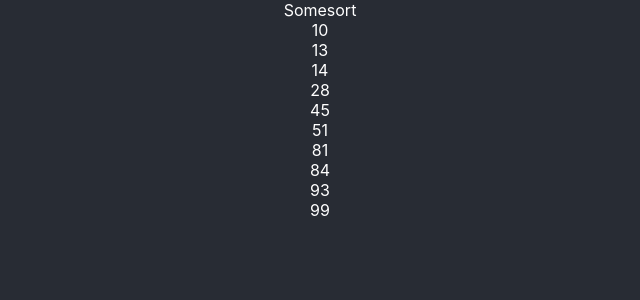
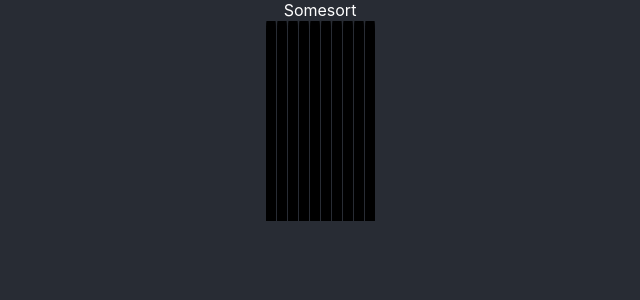
Before and after one commit to EthanThatOneKid/somesort, a React (Create React App) app: page / in a window 1280 px wide. Shown: the top 300 px of the page, without its empty margins (320-960 px from the left). Built offline with nearby package versions, Linux system fonts and the light colour scheme.

Commit message:
progress today before dinner

```diff
--- a/src/components/Pipe.tsx
+++ b/src/components/Pipe.tsx
@@ -7,13 +7,43 @@ type PipeProps = {
 
 type PipeState = {
   index: number;
+  value: number;
+  prevValue: number;
 };
 
 class Pipe extends Component<PipeProps, PipeState> {
+  state = {
+    index: this.props.index,
+    value: this.props.value,
+    prevValue: 0
+  };
+
+  updateValue({ nativeEvent: event }: any) {
+    const isPrimaryClick = event.buttons === 1;
+    if (isPrimaryClick) {
+      const targetHeight: number = event.target.clientHeight;
+      const pxDistanceFromBottom: number = targetHeight - event.offsetY;
+      const percentFromBottom: number = Math.floor(
+        (100 * pxDistanceFromBottom) / targetHeight
+      );
+      this.setState({
+        prevValue: this.state.value,
+        value: percentFromBottom
+      });
+    }
+    return;
+  }
+
   render(): React.ReactNode {
-    return <div className="pipe" key={this.props.index}>
-      {this.props.value}
-    </div>;
+    return (
+      <div
+        className={`pipe-${this.state.prevValue}-${this.state.value}`}
+        key={this.props.index}
+        onMouseMove={this.updateValue.bind(this)}
+      >
+        {/* {this.props.value} */}
+      </div>
+    );
   }
 }
 
--- a/src/components/SortDisplay.tsx
+++ b/src/components/SortDisplay.tsx
@@ -15,7 +15,7 @@ class SortDisplay extends Component<SortDisplayProps, SortDisplayState> {
     return (
       <div className="sort-display">
         {this.props.list.getData().map((value, i) => {
-          return <Pipe value={value} index={i} />;
+          return <Pipe value={value} index={i} key={i} />;
         })}
       </div>
     );
--- a/src/css/App.scss
+++ b/src/css/App.scss
@@ -1,3 +1,17 @@
+@import './variables.scss';
+
+@mixin fillFromTo ($prevHeight, $nextHeight) {
+    @keyframes reach {
+        from {
+            box-shadow: inset 0px (-1 * $prevHeight) $pipeFillColor;
+        }
+        to {
+            box-shadow: inset 0px (-1 * $nextHeight) $pipeFillColor;
+        }
+    }
+    animation: .6s cubic-bezier(.25, .25, .25, 1.15) both reach;
+}
+
 .App {
     text-align: center;
 }
@@ -8,3 +22,19 @@
     align-items: center;
     justify-content: center;
 }
+
+@for $fromPercent from 0 through 100 {
+    $fromPx: (0.01 * $fromPercent * $pipeHeight);
+    @for $toPercent from 0 through 100 {
+        $toPx: (0.01 * $toPercent * $pipeHeight);
+        .pipe-#{$fromPercent}-#{$toPercent} {
+            height: $pipeHeight;
+            width: $pipeWidth;
+            border-radius: 5% 5% 0 0;
+            margin: 0.5px;
+            display: inline-block;
+            box-shadow: inset 0px $toPx $pipeFillColor;
+            @include fillFromTo($fromPx, $toPx);
+        }
+    }
+}
--- /dev/null
+++ b/src/css/variables.scss
@@ -0,0 +1,5 @@
+$pipeFillColor: black;
+$pipeEmptyColor: white;
+$pipeHeight: 200px;
+$pipeWidth: 10px;
+$pipeStartHeight: (0.5 * $pipeHeight);
```
